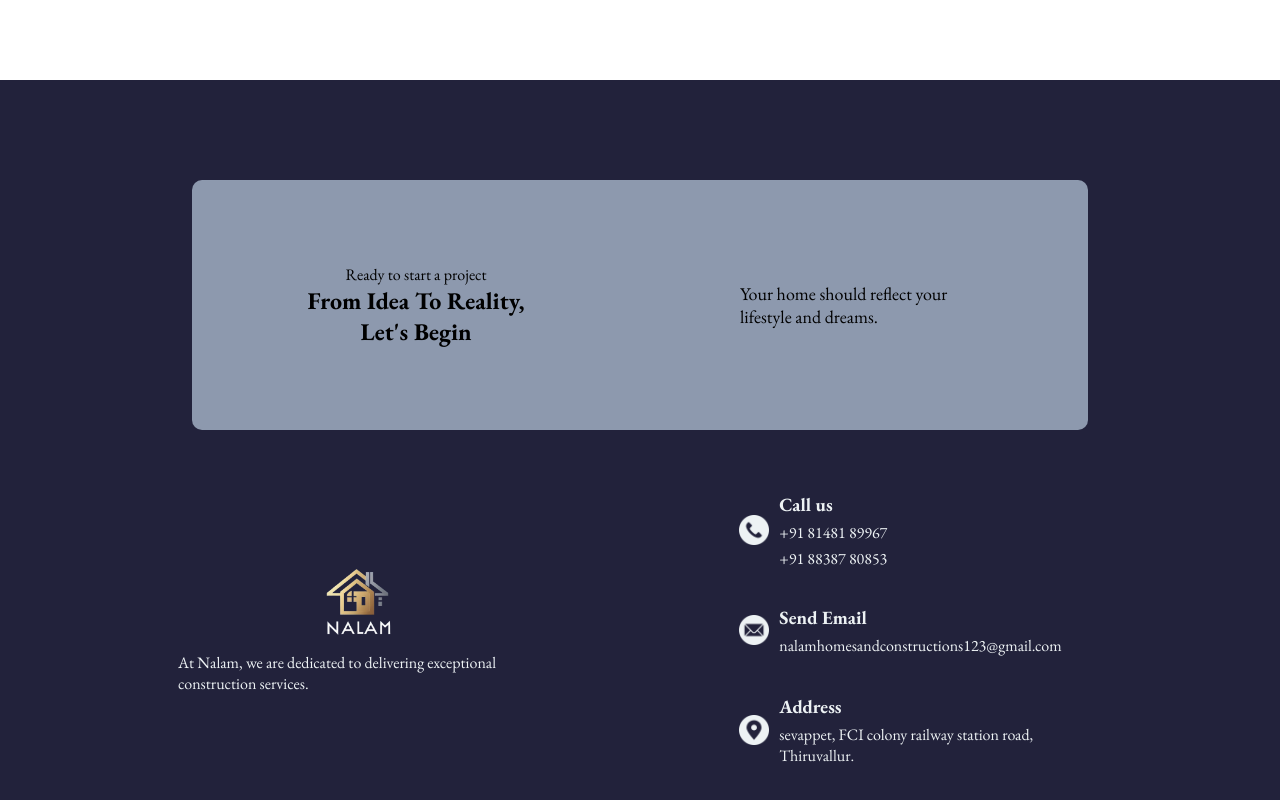
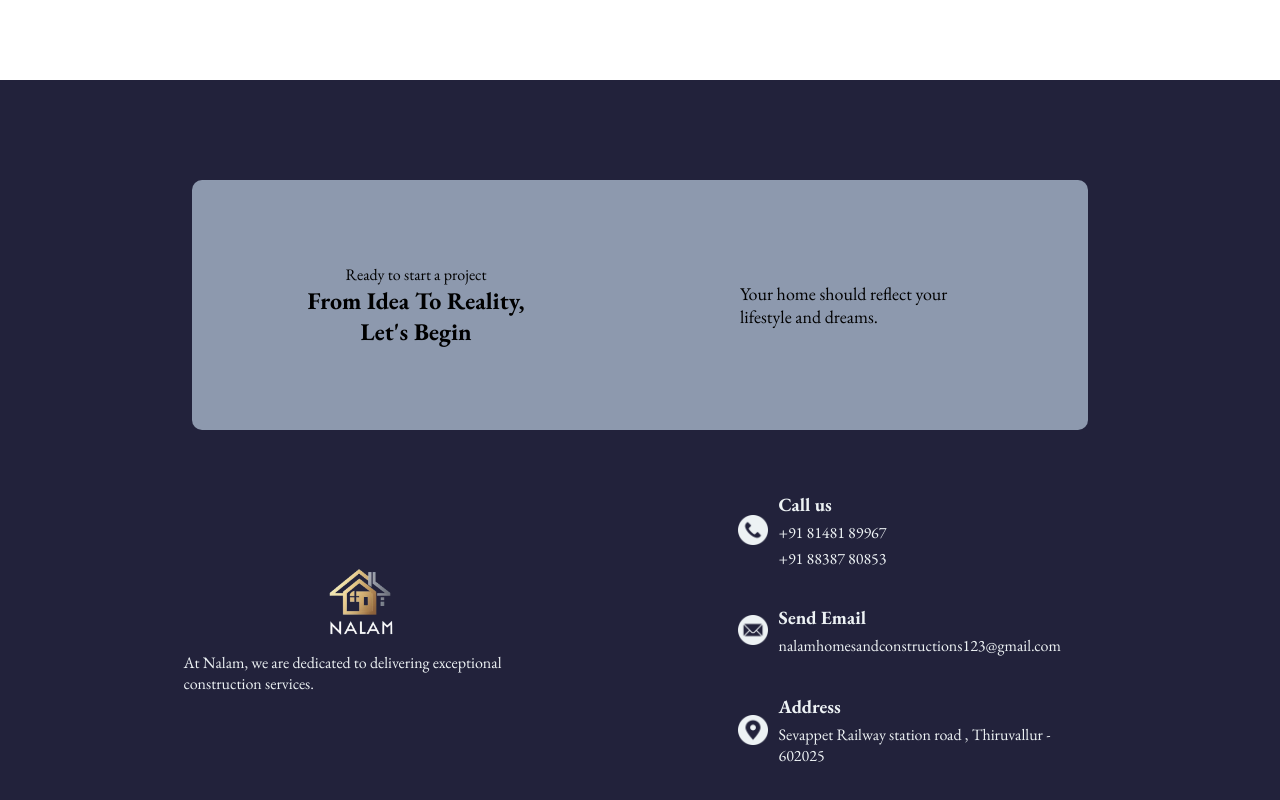
Before and after one commit to websites-tech/NalamConstructions, a plain HTML site: page service.html in a window 1280 px wide. Shown: the part 2160-2960 px from the top of the page. Drawn offline with nearby package versions, Linux system fonts and the light colour scheme.

Commit message:
Update service.html

```diff
--- a/service.html
+++ b/service.html
@@ -108,7 +108,7 @@
                     <img src="./assets/img/gps.png">
                     <div class="con-details-1">
                         <h3>Address</h3>
-                        <p>sevappet, FCI colony railway station road, Thiruvallur.</p>
+                        <p>Sevappet Railway station road , Thiruvallur - 602025</p>
                     </div>
                 </div>
             </div>
```
